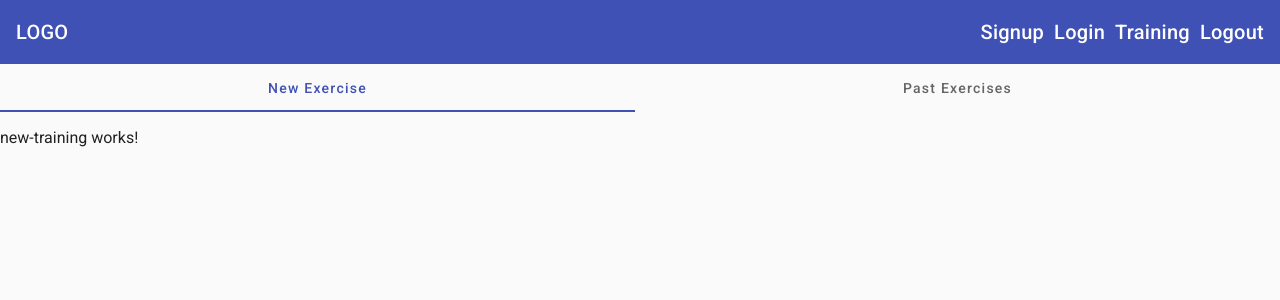
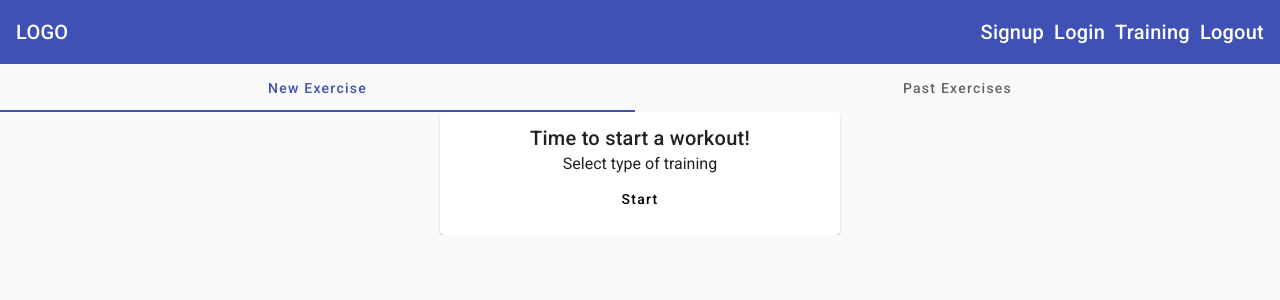
Before and after one commit to antrampa/fitness-tracker-2, an Angular app: page /training in a window 1280 px wide. Shown: the top 300 px of the page. Built offline with nearby package versions, Linux system fonts and the light colour scheme.

Commit message:
Added Mad-Card into new training component

```diff
--- a/src/app/material.module.ts
+++ b/src/app/material.module.ts
@@ -9,7 +9,8 @@ import { MatCheckboxModule } from '@angular/material/checkbox';
 import { MatSidenavModule } from '@angular/material/sidenav';
 import { MatToolbarModule } from '@angular/material/toolbar';
 import { MatListModule } from '@angular/material/list';
-import {MatTabsModule} from '@angular/material/tabs';
+import { MatTabsModule } from '@angular/material/tabs';
+import { MatCardModule } from '@angular/material/card';
 
 @NgModule({
   declarations: [],
@@ -25,6 +26,7 @@ import {MatTabsModule} from '@angular/material/tabs';
    MatToolbarModule,
    MatListModule,
    MatTabsModule,
+   MatCardModule,
   ],
   exports: [
     MatButtonModule,
@@ -38,6 +40,7 @@ import {MatTabsModule} from '@angular/material/tabs';
     MatToolbarModule,
     MatListModule,
     MatTabsModule,
+    MatCardModule,
   ]
 })
 export class MaterialModule { }
--- a/src/app/training/new-training/new-training.component.html
+++ b/src/app/training/new-training/new-training.component.html
@@ -1 +1,11 @@
-<p>new-training works!</p>
+<section class="new-training">
+    <mat-card>
+        <mat-card-title>Time to start a workout!</mat-card-title>
+        <mat-card-content>
+            Select type of training
+        </mat-card-content>
+        <mat-card-actions>
+            <button type="submit" mat-button>Start</button>
+        </mat-card-actions>
+    </mat-card>
+</section>
--- a/src/app/training/new-training/new-training.component.scss
+++ b/src/app/training/new-training/new-training.component.scss
@@ -0,0 +1,12 @@
+.new-training {
+    display: flex;
+    flex-direction: column;
+    align-items: center;
+}
+mat-card {
+    width: 400px;
+    display: flex;
+    flex-direction: column;
+    align-items: center;
+    padding: 10px;
+}
```
Also changed, not shown: 1 other file (tests, documents, lock files or other folders).
